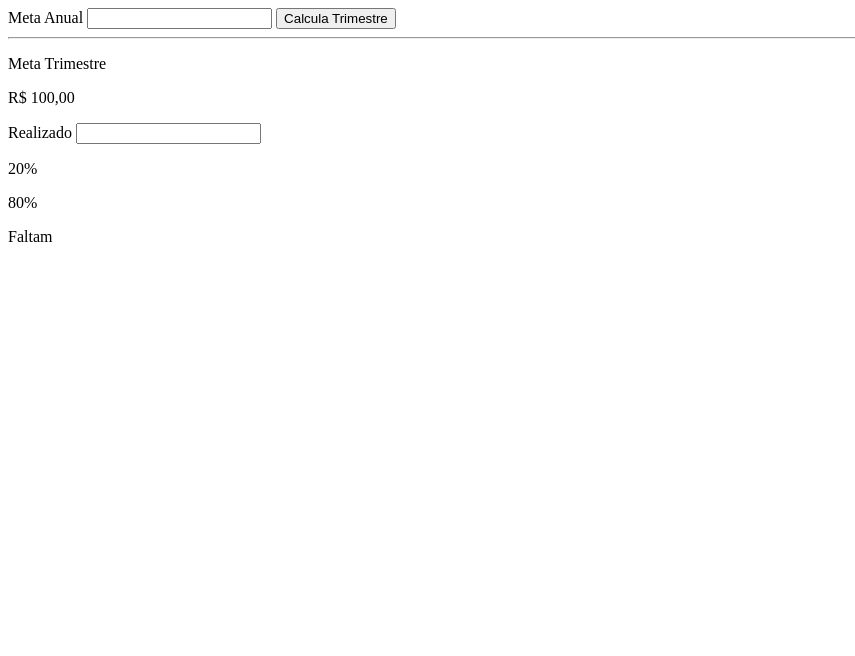
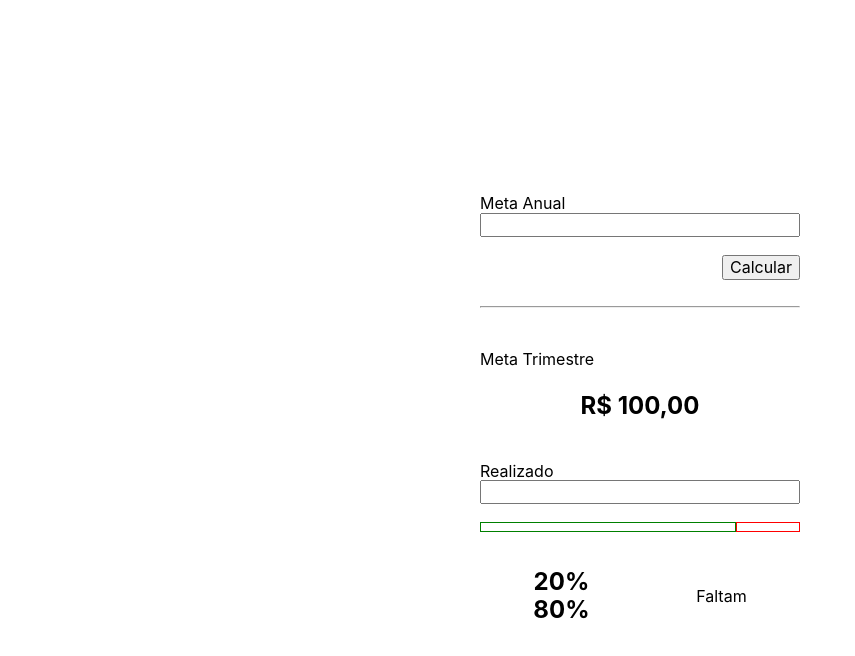
Before and after one commit to paulohpires/metas, a plain HTML site: page index.html in a window 1280 px wide. Shown: the whole page, without its empty margins (0-855 px from the left). Drawn offline with nearby package versions, Linux system fonts and the light colour scheme.

Commit message:
Criado CSS

```diff
--- a/index.html
+++ b/index.html
@@ -5,29 +5,42 @@
     <meta http-equiv="X-UA-Compatible" content="IE=edge" />
     <meta name="viewport" content="width=device-width, initial-scale=1.0" />
     <title>Document</title>
+    <link href="./style.css" rel="stylesheet" />
+    <link
+      href="https://necolas.github.io/normalize.css/8.0.1/normalize.css"
+      rel="stylesheet"
+    />
   </head>
   <body>
     <form>
-      <label for="meta-anual">Meta Anual</label>
-      <input type="text" id="meta-anual" required />
-      <button>Calcula Trimestre</button>
+      <div class="parent-meta-input row">
+        <div class="row">
+          <label for="meta-anual row bottom-spacing">Meta Anual</label>
+          <input type="text" id="meta-anual" required />
+        </div>
+        <div class="parent-meta-input-button-wrapper">
+          <button>Calcular</button>
+        </div>
+      </div>
       <hr />
-      <div>
+      <div class="row meta-trimestre">
         <p>Meta Trimestre</p>
-        <p>R$ 100,00</p>
+        <div>
+          <p class="meta-trimestre-valor">R$ 100,00</p>
+        </div>
       </div>
       <label for="realizado">Realizado</label>
       <input type="text" id="realizado" required />
-      <div>
-        <div></div>
-        <div></div>
+      <div class="row percentage-bar">
+        <div class="percentage-bar-item percentage-bar-item-green"></div>
+        <div class="percentage-bar-item percentage-bar-item-red"></div>
       </div>
-      <div>
-        <div>
-          <p>20%</p>
-          <p>80%</p>
+      <div class="row total">
+        <div class="total-percentage">
+          <p class="total-percentage-item">20%</p>
+          <p class="total-percentage-item">80%</p>
         </div>
-        <div>
+        <div class="total-faltam">
           <p>Faltam</p>
         </div>
       </div>
--- /dev/null
+++ b/style.css
@@ -0,0 +1,97 @@
+:root {
+  --spacing: 18px;
+}
+
+* {
+  box-sizing: border-box;
+}
+
+body {
+  height: 100vh;
+  display: flex;
+  justify-content: center;
+  align-items: center;
+  font-family: -apple-system, BlinkMacSystemFont, "Segoe UI", Roboto, Helvetica,
+    Arial, sans-serif, "Apple Color Emoji", "Segoe UI Emoji", "Segoe UI Symbol";
+}
+
+form {
+  width: 320px;
+}
+
+input {
+  width: 100%;
+}
+
+button {
+  margin: 0;
+}
+
+.row {
+  padding: var(--spacing) 0;
+}
+
+.bottom-spacing {
+  margin-bottom: var(--spacing);
+}
+
+.parent-meta-input {
+  display: flex;
+  flex-direction: column;
+}
+
+.parent-meta-input-button-wrapper {
+  display: flex;
+  justify-content: flex-end;
+}
+
+.meta-trimestre {
+  flex-direction: row;
+}
+
+.meta-trimestre-valor {
+  font-size: 24px;
+  font-weight: bold;
+  text-align: center;
+}
+
+.percentage-bar {
+  display: flex;
+}
+
+.percentage-bar-item {
+  height: 10px;
+  border: 1px solid;
+}
+
+.percentage-bar-item-green {
+  border-color: green;
+  width: 80%;
+}
+
+.percentage-bar-item-red {
+  border-color: red;
+  width: 20%;
+}
+
+.total {
+  display: flex;
+  justify-content: space-around;
+}
+
+.total-percentage {
+  display: flex;
+  align-items: center;
+  flex-direction: column;
+}
+
+.total-faltam {
+  display: flex;
+  align-items: center;
+}
+
+.total-percentage-item {
+  font-weight: bold;
+  margin: 0;
+  font-size: 24px;
+}
```
